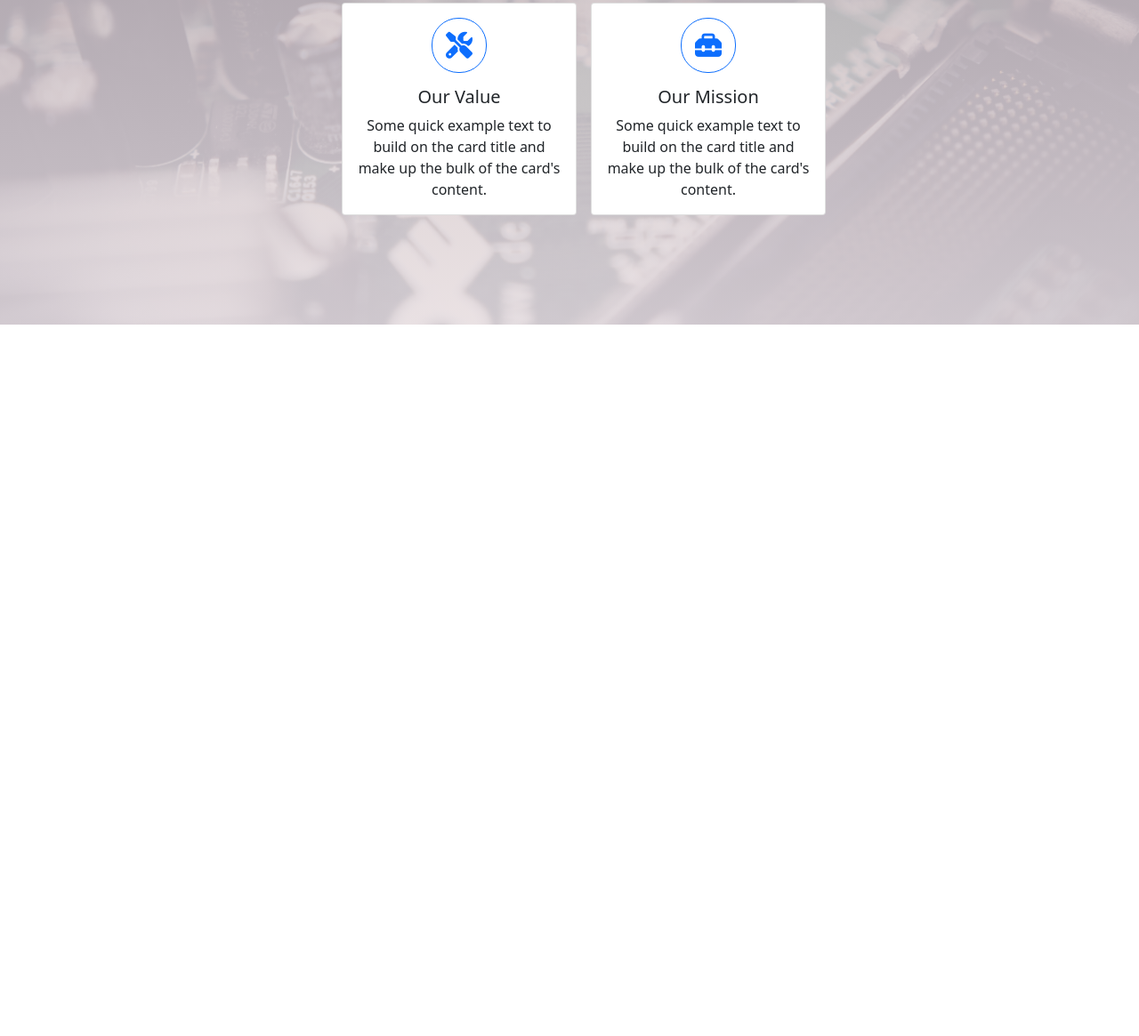
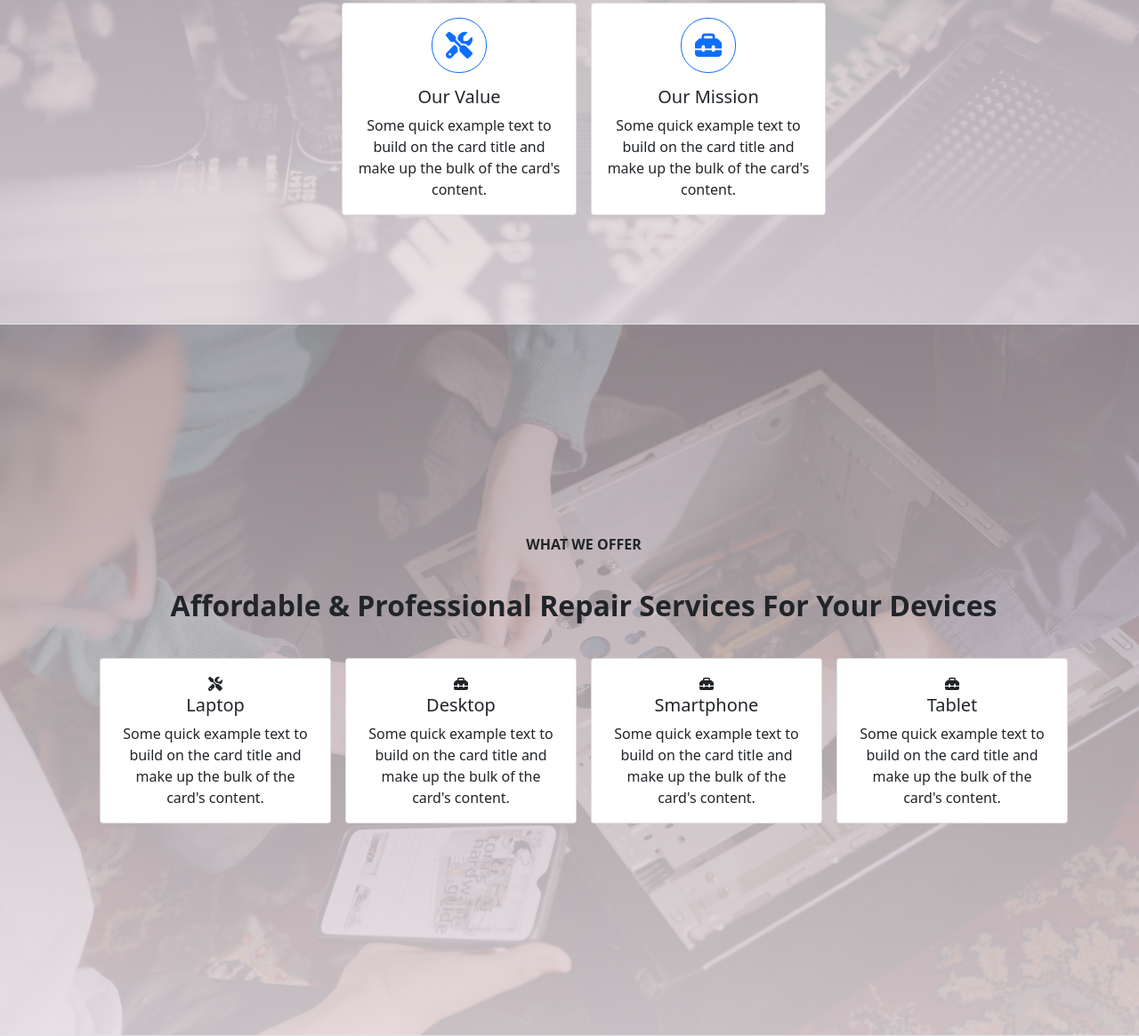
Before and after one commit to Vurnex/techrepairshop, a plain HTML site: page index.html in a window 1280 px wide. Shown: the part 2179-3344 px from the top of the page at 89% size. Before the commit the page ends 2544 px from the top, so only its background shows below. Drawn offline with nearby package versions, Linux system fonts and the light colour scheme.

Commit message:
Add service section
Also added styles to the section.

```diff
--- a/css/styles.scss
+++ b/css/styles.scss
@@ -4,6 +4,8 @@ html {
     --header-color-second: #e3f2fd;
     --color-main: #f8f9fa;
     --color-secondary: #6c757d;
+
+    --color-about-bg: #e9ecef;
 
     --color-secondary-dark: #e1e1ff;
     --color-secondary-after: #e1e1ff;
@@ -99,7 +101,7 @@ html {
 
 }
 
-.intro, .about, .about2 {
+.intro, .about, .about2, .services {
 
     display: flex;
     align-items: center;
@@ -107,7 +109,8 @@ html {
     min-height: 100vh;
 }
 
-.intro-container, .about-container, .about2-container {
+.intro-container, .about-container, .about2-container,
+.services-container {
 
     display: flex;
     justify-content: space-between;
@@ -115,7 +118,7 @@ html {
     padding-left: 7em;
 }
 
-.intro-first, .about-first, .about2-first {
+.intro-first, .about-first, .about2-first, .services-first {
 
     display: flex;
     flex-direction: column;
@@ -123,7 +126,8 @@ html {
     width: 50%;
 }
 
-.int-first-header-cont, .abt-first-header-cont, .abt2-first-header-cont {
+.int-first-header-cont, .abt-first-header-cont,
+.abt2-first-header-cont, .serv-first-header-cont {
 
     h6 {
 
@@ -133,9 +137,10 @@ html {
 
 }
 
-.int-second-header-cont, .abt-second-header-cont, .abt2-second-header-cont {
+.int-second-header-cont, .abt-second-header-cont,
+.abt2-second-header-cont, .serv-second-header-cont {
 
-    h1 {
+    h1, h2 {
 
         font-weight: bold;
     }
@@ -158,6 +163,11 @@ html {
     }
 }
 
+.about {
+
+    background-color: var(--color-about-bg);
+}
+
 .about-image-container {
 
     img {
@@ -169,7 +179,6 @@ html {
 
 .about2 {
 
-    min-height: 100vh;
     justify-content: center;
     background-image: linear-gradient(0deg, rgb(231, 222, 227, 0.86), rgba(175, 162, 169, 0.8)) ,url("../img/about-bg.jpg");
     background-size: cover;
@@ -203,6 +212,27 @@ html {
     }
 }
 
+.services {
+
+    justify-content: center;
+    background-image: linear-gradient(0deg, rgb(231, 222, 227, 0.86), rgba(175, 162, 169, 0.8)) ,url("../img/service-bg.jpg");
+    background-size: cover;
+
+}
+
+.services-first {
+
+    width: unset;
+    text-align: center;
+}
+
+.serv-info-cont {
+
+    display: flex;
+    gap: 1em;
+
+}
+
 @media (max-width: 660px) {
 
     .nav {
--- a/index.html
+++ b/index.html
@@ -231,7 +231,7 @@
 
     </section>
 
-    <section class="about2">
+    <section class="about2 border-bottom">
 
       <div class="about2-container">
 
@@ -287,6 +287,74 @@
 
     </section>
 
+    <section class="services border-bottom">
+
+      <div class="services-container">
+
+        <div class="services-first">
+
+          <div class="serv-first-header-cont">
+
+            <h6>What We Offer</h6>
+
+          </div>
+
+          <div class="serv-second-header-cont">
+
+            <h2>Affordable & Professional Repair Services For Your Devices</h1>
+
+          </div>
+
+          <div class="serv-info-cont">
+
+            <div class="card">
+              <div class="card-body">
+
+                <i class="fa-solid fa-screwdriver-wrench"></i>
+
+                <h5 class="card-title">Laptop</h5>
+                <p class="card-text">Some quick example text to build on the card title and make up the bulk of the card's content.</p>
+              </div>
+            </div>
+
+            <div class="card">
+              <div class="card-body">
+
+                <i class="fa-solid fa-toolbox"></i>
+
+                <h5 class="card-title">Desktop</h5>
+                <p class="card-text">Some quick example text to build on the card title and make up the bulk of the card's content.</p>
+              </div>
+            </div>
+
+            <div class="card">
+              <div class="card-body">
+
+                <i class="fa-solid fa-toolbox"></i>
+
+                <h5 class="card-title">Smartphone</h5>
+                <p class="card-text">Some quick example text to build on the card title and make up the bulk of the card's content.</p>
+              </div>
+            </div>
+
+            <div class="card">
+              <div class="card-body">
+
+                <i class="fa-solid fa-toolbox"></i>
+
+                <h5 class="card-title">Tablet</h5>
+                <p class="card-text">Some quick example text to build on the card title and make up the bulk of the card's content.</p>
+              </div>
+            </div>
+
+          </div>
+
+        </div>
+
+      </div>
+
+    </section>
+
 
     <script type="text/javascript" src="js/script.js"></script>
 
```
Also changed, not shown: css/styles.css, img/service-bg.jpg (added), 1 other file.
